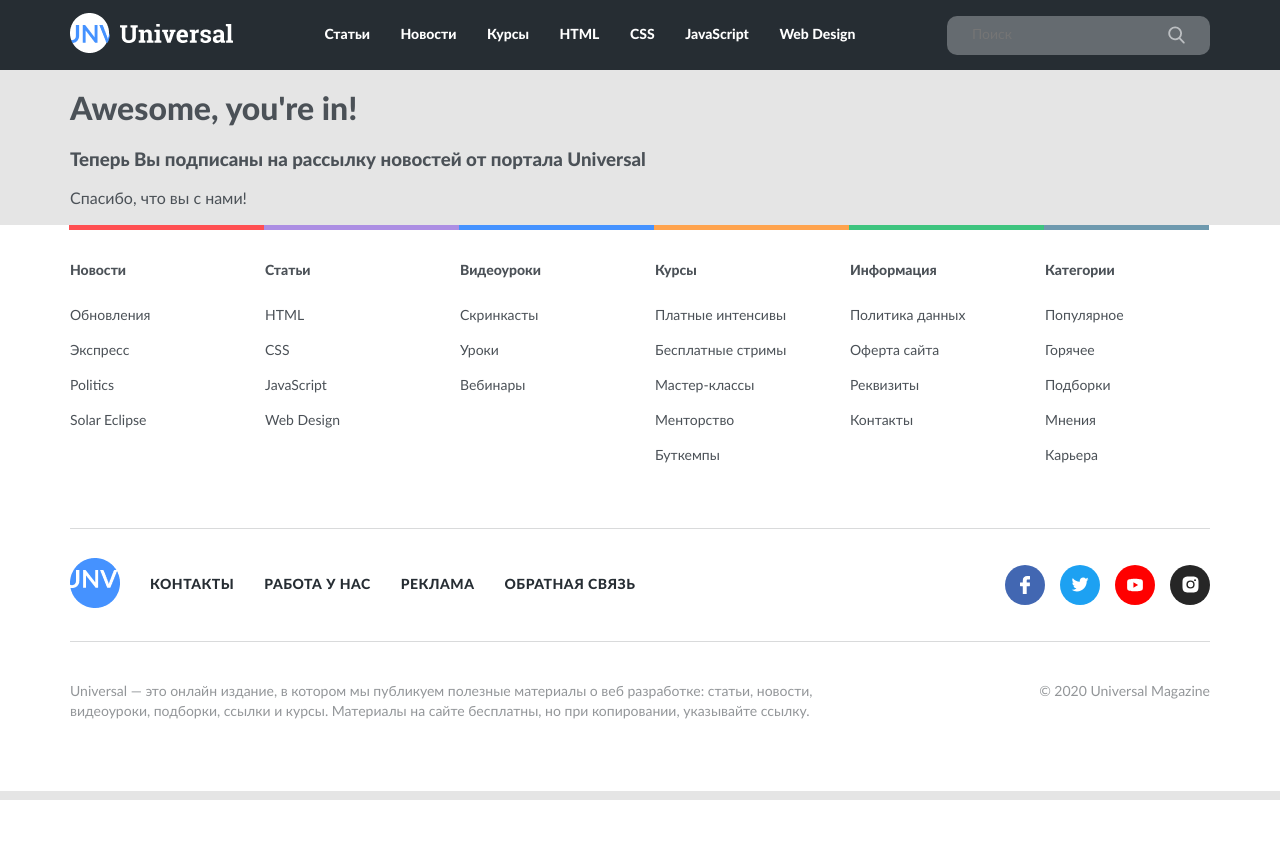
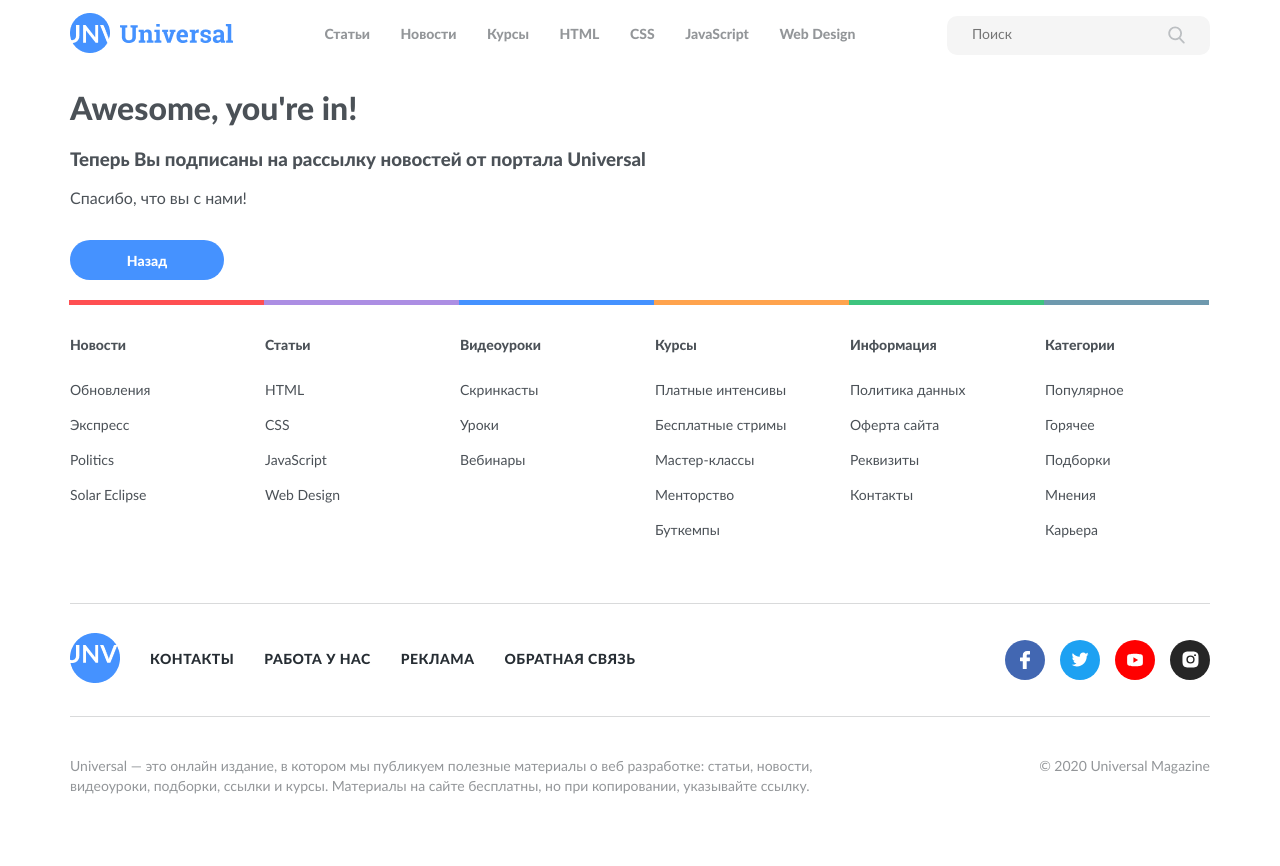
Before and after one commit to Olia-tsk/universal, a PHP site: page /thankyou.php in a window 1280 px wide. Before the commit the page ends 800 px from the top, so only its background shows below. Run offline with PHP 8.4, Linux system fonts and the light colour scheme; some libraries are stand-ins or nearby versions.

Commit message:
create styles for inner pages

```diff
--- a/article.html
+++ b/article.html
@@ -216,6 +216,10 @@
         </div>
     </section>
 
+    <section class="article-bottom">
+
+    </section>
+
 
     <script src="https://code.jquery.com/jquery-3.5.1.min.js" integrity="sha256-9/aliU8dGd2tb6OSsuzixeV4y/faTqgFtohetphbbj0=" crossorigin="anonymous"></script>
     <script src="https://ajax.googleapis.com/ajax/libs/jquery/1.11.0/jquery.min.js"></script>
--- a/css/style.css
+++ b/css/style.css
@@ -426,6 +426,15 @@ input {
   color: #4592ff;
 }
 
+.thankyou {
+  margin-top: 20px;
+  margin-bottom: 20px;
+}
+
+.thankyou__button {
+  margin-top: 15px;
+}
+
 .navbar {
   background-color: #262D33;
 }
--- a/header.php
+++ b/header.php
@@ -16,20 +16,20 @@
     <link rel="stylesheet" href="css/style.css">
 </head>
 
-<body>
-    <header class="navbar navbar__mobile navbar__mobile--fixed">
+<body class="inner">
+    <header class="navbar navbar--light navbar__mobile navbar__mobile--fixed">
         <div class="container">
             <div class="navbar-menu">
                 <a href="index.html" class="navbar-logo">
-                    <img src="img/navbar-logo.png" alt="logo: Universal" class="navbar-logo__image">
+                    <img src="img/logo-blue.png" alt="logo: Universal" class="navbar-logo__image">
                 </a>
 
                 <ul class="navbar-menu__list">
                     <li class="navbar-menu__item navbar-menu__item--mobile--visible">
                         <form action="#" class="search navbar-menu__search navbar-menu__search--mobile--visible">
-                            <input type="search" class="search__input" placeholder="Поиск">
-                            <button class="search__button">
-                                <svg class="search__icon">
+                            <input type="search" class="search__input search__input--light" placeholder="Поиск">
+                            <button class="search__button search__button--light">
+                                <svg class="search__icon search__icon--light">
                                     <use xlink:href="img/sprite.svg#icon-search"></use>
                                 </svg>
                             </button>
@@ -37,41 +37,41 @@
                     </li>
 
                     <li class="navbar-menu__item">
-                        <a href="#" class="navbar-menu__link">Статьи</a>
+                        <a href="#" class="navbar-menu__link navbar-menu__link--light">Статьи</a>
                     </li>
                     <li class="navbar-menu__item">
-                        <a href="#" class="navbar-menu__link">Новости</a>
+                        <a href="#" class="navbar-menu__link navbar-menu__link--light">Новости</a>
                     </li>
                     <li class="navbar-menu__item">
-                        <a href="#" class="navbar-menu__link">Курсы</a>
+                        <a href="#" class="navbar-menu__link navbar-menu__link--light">Курсы</a>
                     </li>
                     <li class="navbar-menu__item">
-                        <a href="#" class="navbar-menu__link">HTML</a>
+                        <a href="#" class="navbar-menu__link navbar-menu__link--light">HTML</a>
                     </li>
                     <li class="navbar-menu__item">
-                        <a href="#" class="navbar-menu__link">CSS</a>
+                        <a href="#" class="navbar-menu__link navbar-menu__link--light">CSS</a>
                     </li>
                     <li class="navbar-menu__item">
-                        <a href="#" class="navbar-menu__link">JavaScript</a>
+                        <a href="#" class="navbar-menu__link navbar-menu__link--light">JavaScript</a>
                     </li>
                     <li class="navbar-menu__item">
-                        <a href="#" class="navbar-menu__link">Web Design</a>
+                        <a href="#" class="navbar-menu__link navbar-menu__link--light">Web Design</a>
                     </li>
                 </ul>
 
                 <form action="#" class="search navbar-menu__search">
-                    <input type="search" class="search__input" placeholder="Поиск">
-                    <button class="search__button">
-                        <svg class="search__icon">
+                    <input type="search" class="search__input search__input--light" placeholder="Поиск">
+                    <button class="search__button search__button--light">
+                        <svg class="search__icon search__icon--light">
                             <use xlink:href="img/sprite.svg#icon-search"></use>
                         </svg>
                     </button>
                 </form>
 
-                <button class="navbar-menu__button burger">
-                    <span class="burger__line"></span>
-                    <span class="burger__line"></span>
-                    <span class="burger__line"></span>
+                <button class="navbar-menu__button burger burger--light">
+                    <span class="burger__line burger__line--light"></span>
+                    <span class="burger__line burger__line--light"></span>
+                    <span class="burger__line burger__line--light"></span>
                 </button>
             </div>
         </div>
--- a/sass/_settings.sass
+++ b/sass/_settings.sass
@@ -35,3 +35,9 @@ input
   width: 270px
   font-size: 12px
   color: #4592ff
+
+.thankyou
+  margin-top: 20px
+  margin-bottom: 20px
+  &__button
+    margin-top: 15px
--- a/thankyou.php
+++ b/thankyou.php
@@ -11,6 +11,7 @@
     <p class="thankyou__text">
       Спасибо, что вы с нами!
     </p>
+    <a href="index.html" class="button thankyou__button">Назад</a>
   </div>
 </section>
 
```
Also changed, not shown: 1 other file.
